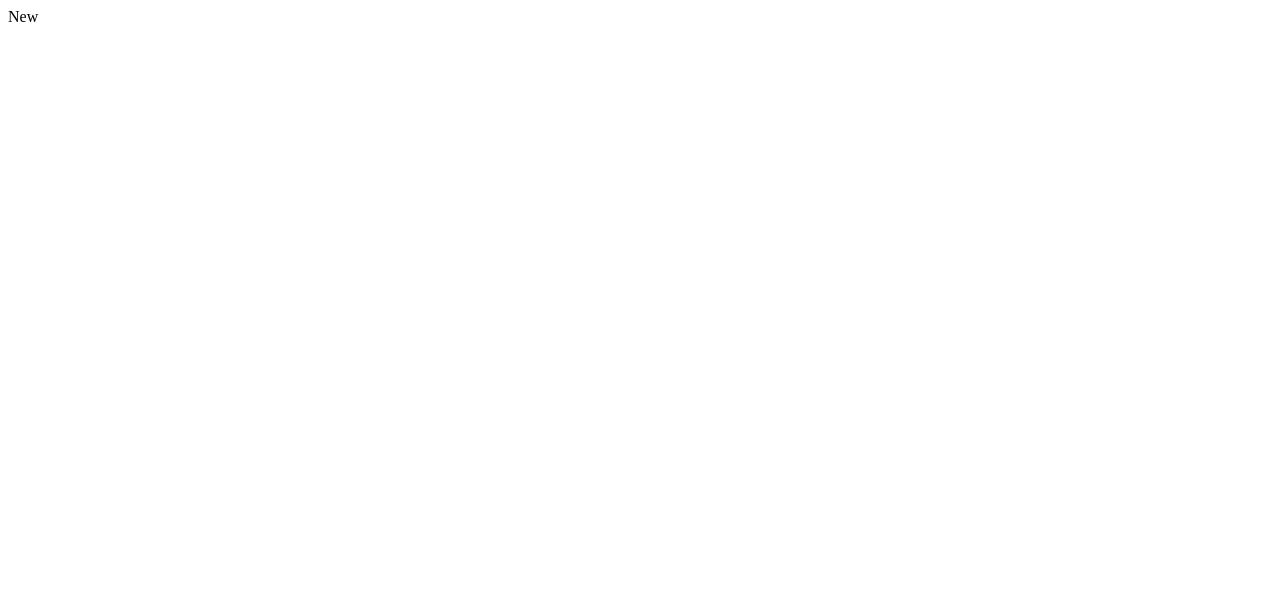
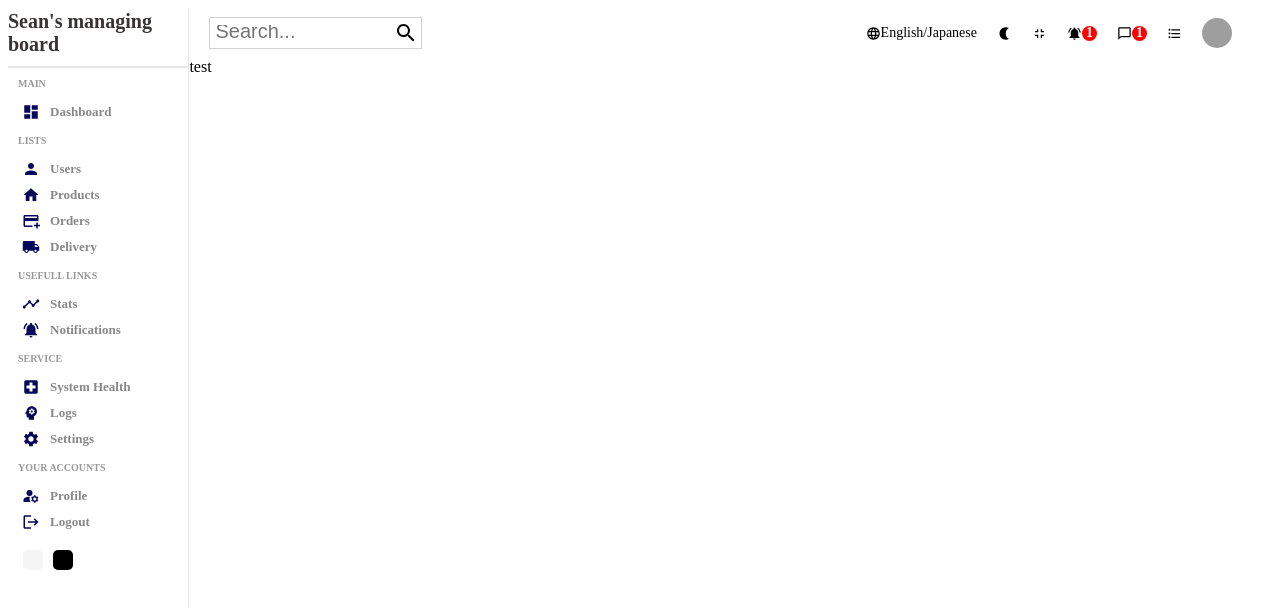
Before and after one commit to seanyu7/admin-panel-youtube, a React (Create React App) app: page /users/new in a window 1280 px wide. Shown: the top 608 px of the page. Built offline with nearby package versions, Linux system fonts and the light colour scheme; grey boxes are pictures that could not be loaded.

Commit message:
✨ making a new components and page for this app

```diff
--- a/src/pages/new/New.jsx
+++ b/src/pages/new/New.jsx
@@ -1,8 +1,17 @@
 import React from 'react'
+import Navbar from '../../component/navbar/Navbar'
+import Sidebar from '../../component/sidebar/Sidebar'
+import "./new.css"
 
 function New() {
   return (
-    <div>New</div>
+    <div className='new'>
+      <Sidebar/>
+      <div className="newContainer">
+        <Navbar/>
+        test
+      </div>
+    </div>
   )
 }
 
--- a/src/pages/new/new.css
+++ b/src/pages/new/new.css
@@ -1 +1,7 @@
-/*# sourceMappingURL=new.css.map */
+.new {
+  width: 100%;
+  display: flex;
+}
+.new .newContainer {
+  flex: 6;
+}/*# sourceMappingURL=new.css.map */
--- a/src/pages/new/new.scss
+++ b/src/pages/new/new.scss
@@ -0,0 +1,8 @@
+.new{
+    width: 100%;
+    display: flex;
+
+    .newContainer{
+        flex: 6;
+    }
+}
```
Also changed, not shown: 1 other file (tests, documents, lock files or other folders).
